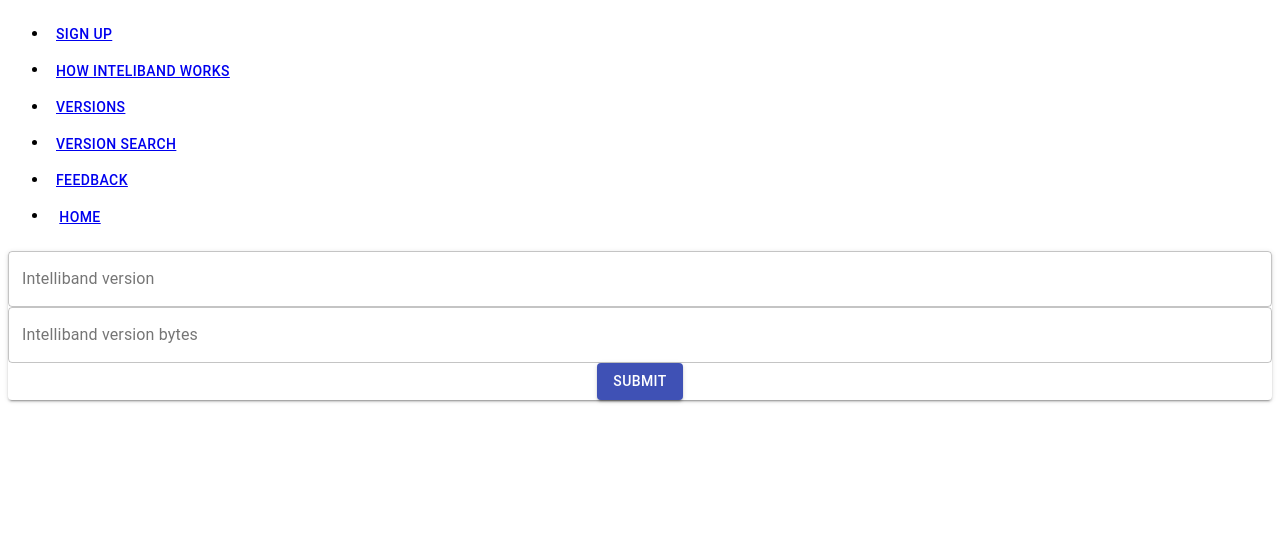
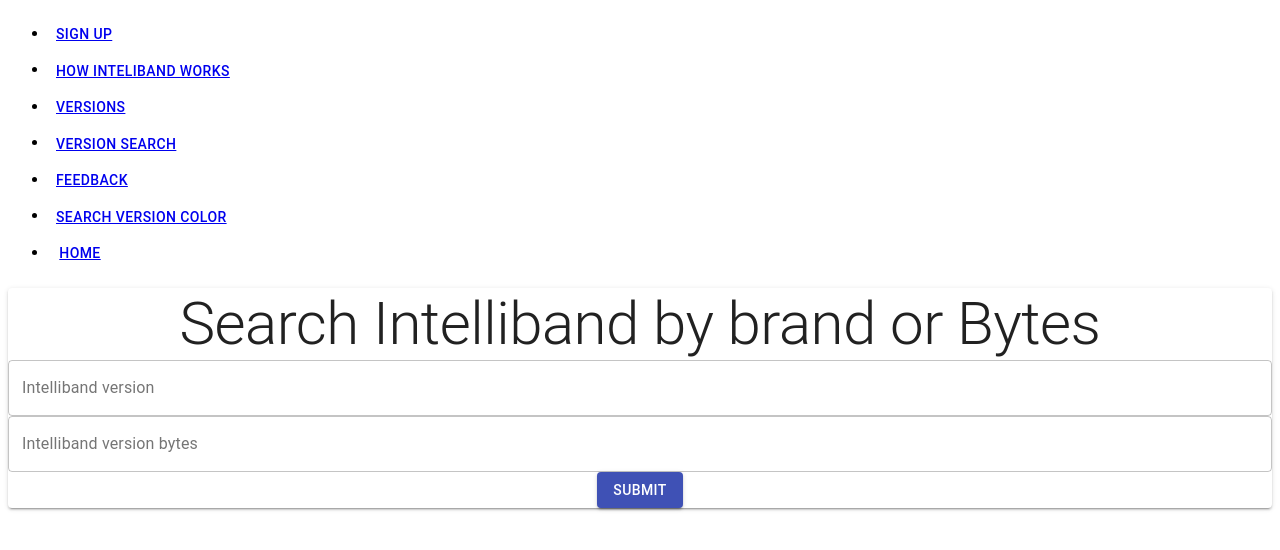
Before and after one commit to keithgodfrey55/mec-assignment-9, a React (Create React App) app in the folder my-app/: page /VersionsSearch in a window 1280 px wide. Shown: the top 550 px of the page. Built offline with nearby package versions, Linux system fonts and the light colour scheme.

Commit message:
Version2 update

```diff
--- a/my-app/package.json
+++ b/my-app/package.json
@@ -4,6 +4,7 @@
   "private": true,
   "dependencies": {
     "@material-ui/core": "^4.11.2",
+    "@material-ui/icons": "^4.11.2",
     "@testing-library/jest-dom": "^5.11.8",
     "@testing-library/react": "^11.2.3",
     "@testing-library/user-event": "^12.6.0",
--- a/my-app/src/index.js
+++ b/my-app/src/index.js
@@ -10,7 +10,7 @@ import reportWebVitals from "./reportWebVitals";
 import { BrowserRouter as Router, Switch, Route, Link } from "react-router-dom";
 import VersionSearch from './pages/VersionSearch'
 import Feedback from "./components/feedback.js";
-import {useStyles, CheckboxesGroup} from './pages/VersionSearch2';
+import { CheckboxesGroup } from './pages/VersionSearch2';
 ReactDOM.render(
   <React.StrictMode>
     <Router>
@@ -45,6 +45,11 @@ ReactDOM.render(
             </li>
             <li>
               <Button>
+                <Link to="/pages/VersionSearch2">Search Version Color</Link>
+              </Button>
+            </li>
+            <li>
+              <Button>
               <Link to="/">Home</Link>
               </Button>
             </li>
@@ -63,6 +68,7 @@ ReactDOM.render(
           <Route path="/VersionsSearch" component={VersionSearch} />
           <Route path="/sign_up" component={SignUp} />
           <Route path="/components/feedback" component={Feedback} />
+          <Route path="/pages/VersionSearch2" component={CheckboxesGroup} />
         </Switch>
       </div>
     </Router>
--- a/my-app/src/pages/VersionSearch.js
+++ b/my-app/src/pages/VersionSearch.js
@@ -4,6 +4,7 @@ import Paper from "@material-ui/core/Paper";
 import TextField from "@material-ui/core/TextField";
 import Button from "@material-ui/core/Button";
 import versionSearch from "../validation/validate";
+import { Typography } from "@material-ui/core";
 
 class VersionSearch extends React.Component {
   constructor(props) {
@@ -59,7 +60,8 @@ class VersionSearch extends React.Component {
         <div>
             <Paper elevation={2}>
               <Grid container>
-                <Grid item xs={12} sm={12}>
+                <Grid item xs={12} align="center">
+                <Typography variant="h2">Search Intelliband by brand or Bytes</Typography>
                   <TextField
                     label="Intelliband version"
                     placeholder="Intelliband Version #"
--- a/my-app/src/pages/VersionSearch2.js
+++ b/my-app/src/pages/VersionSearch2.js
@@ -1,7 +1,6 @@
 import React from "react";
 import Grid from "@material-ui/core/Grid";
 import Paper from "@material-ui/core/Paper";
-import Button from "@material-ui/core/Button";
 import { makeStyles } from '@material-ui/core/styles';
 import FormLabel from '@material-ui/core/FormLabel';
 import FormControl from '@material-ui/core/FormControl';
@@ -9,6 +8,7 @@ import FormGroup from '@material-ui/core/FormGroup';
 import FormControlLabel from '@material-ui/core/FormControlLabel';
 import FormHelperText from '@material-ui/core/FormHelperText';
 import Checkbox from '@material-ui/core/Checkbox';
+import Typography from '@material-ui/core/Typography';
 
 export function useStyles(theme){
     return {
@@ -37,7 +37,8 @@ const error = [gold, silver, bronze].filter((v) => v).length !== 1
 return (
     <Paper elevation={2}>
     <Grid container>
-        <Grid item xs={12} sm={6} md={4}>
+        <Grid item xs={12} align="center">
+        <Typography variant="h2" fullWidth>Search Intelliband by its color</Typography>
         <FormControl required error={error} component="fieldset" className={classes.formControl}>
         <FormLabel component="legend">Pick one</FormLabel>
         <FormGroup>
```
Also changed, not shown: 1 other file (tests, documents, lock files or other folders).
